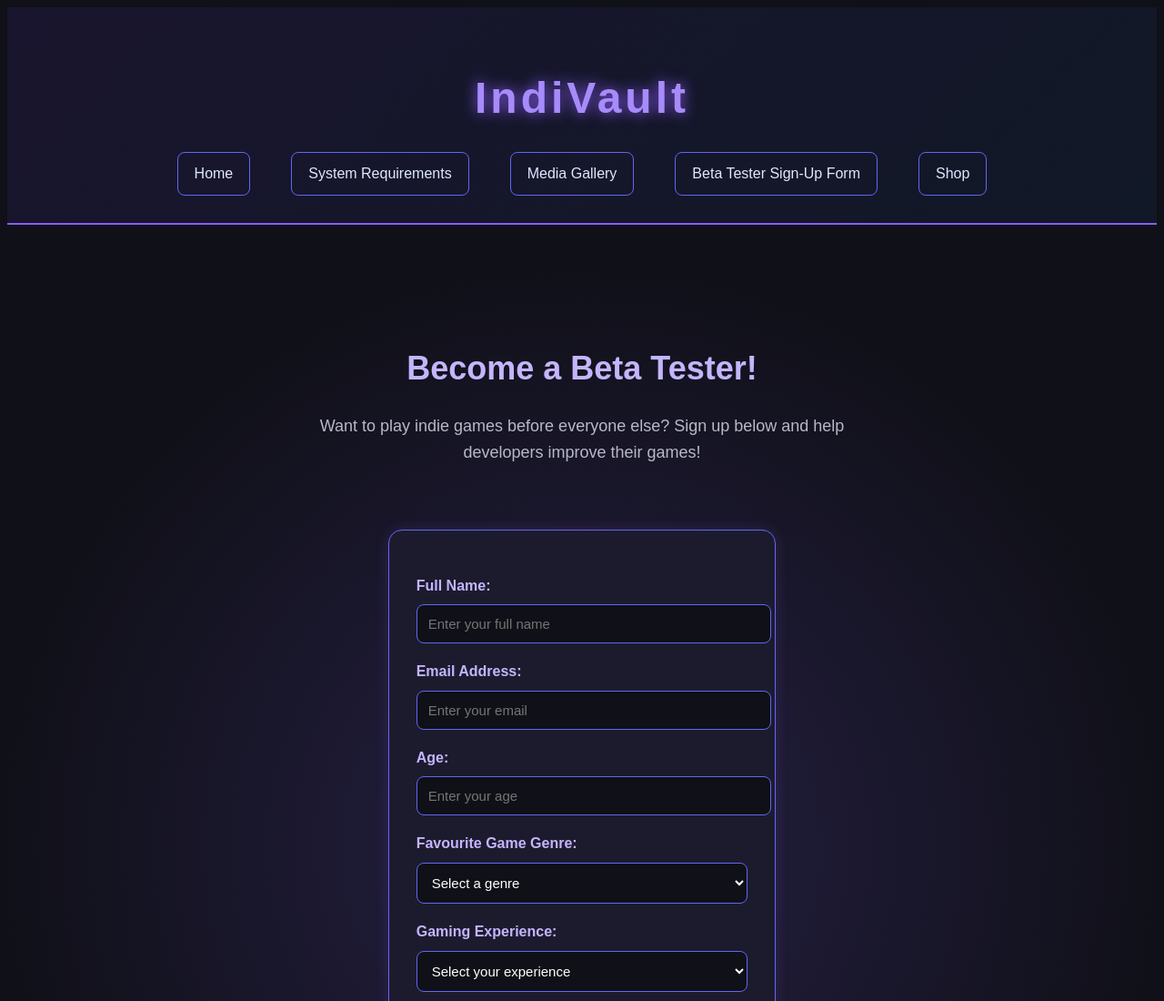
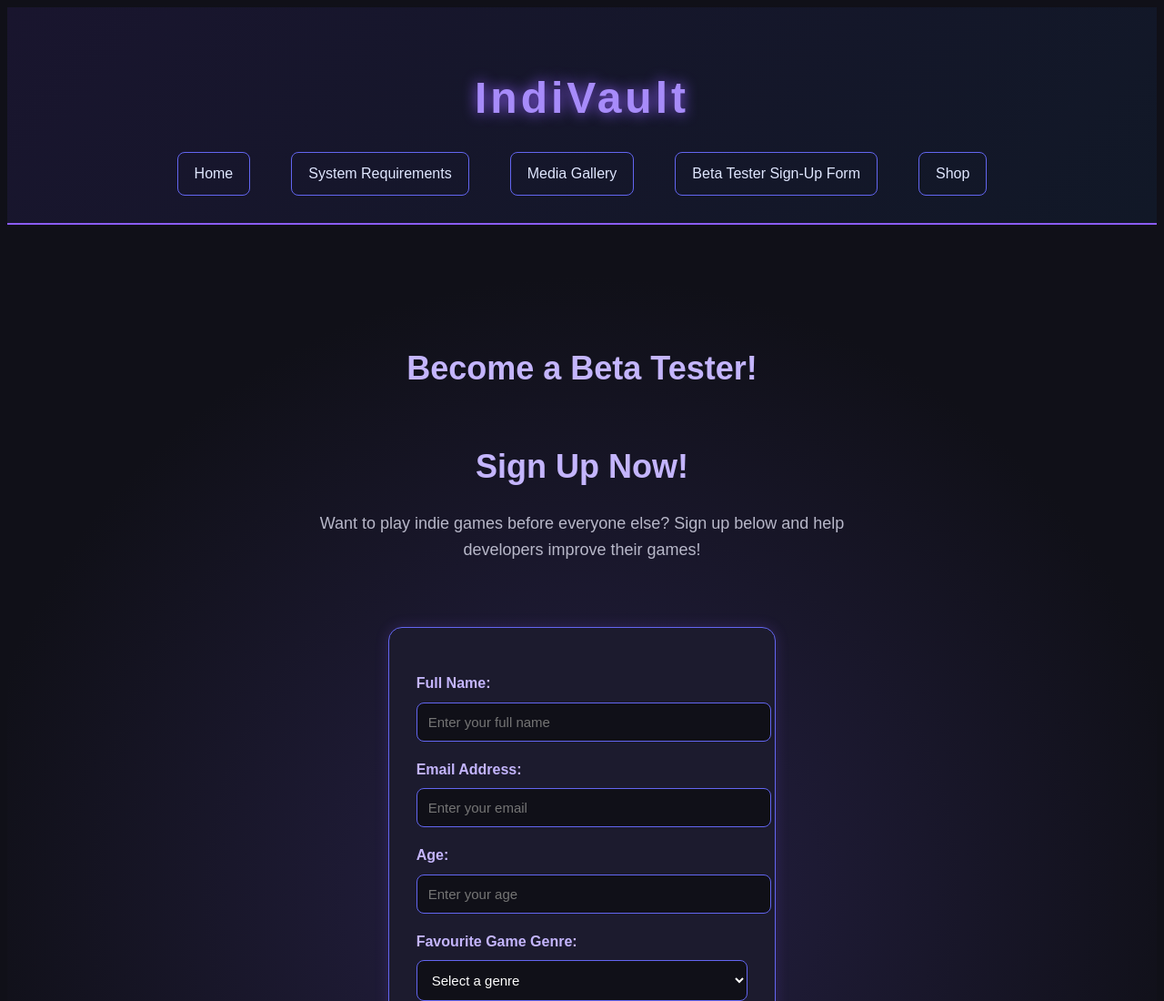
Before and after one commit to Bradd73/project, a plain HTML site: page betatest.html in a window 1280 px wide. Shown: the top 1100 px of the page at 91% size. Drawn offline with Linux system fonts and the light colour scheme.

Commit message:
added words

```diff
--- a/betatest.html
+++ b/betatest.html
@@ -24,6 +24,7 @@
     <main>
 
         <h2>Become a Beta Tester!</h2>
+        <h2>Sign Up Now!</h2>
 
         <p>
             Want to play indie games before everyone else?
```
